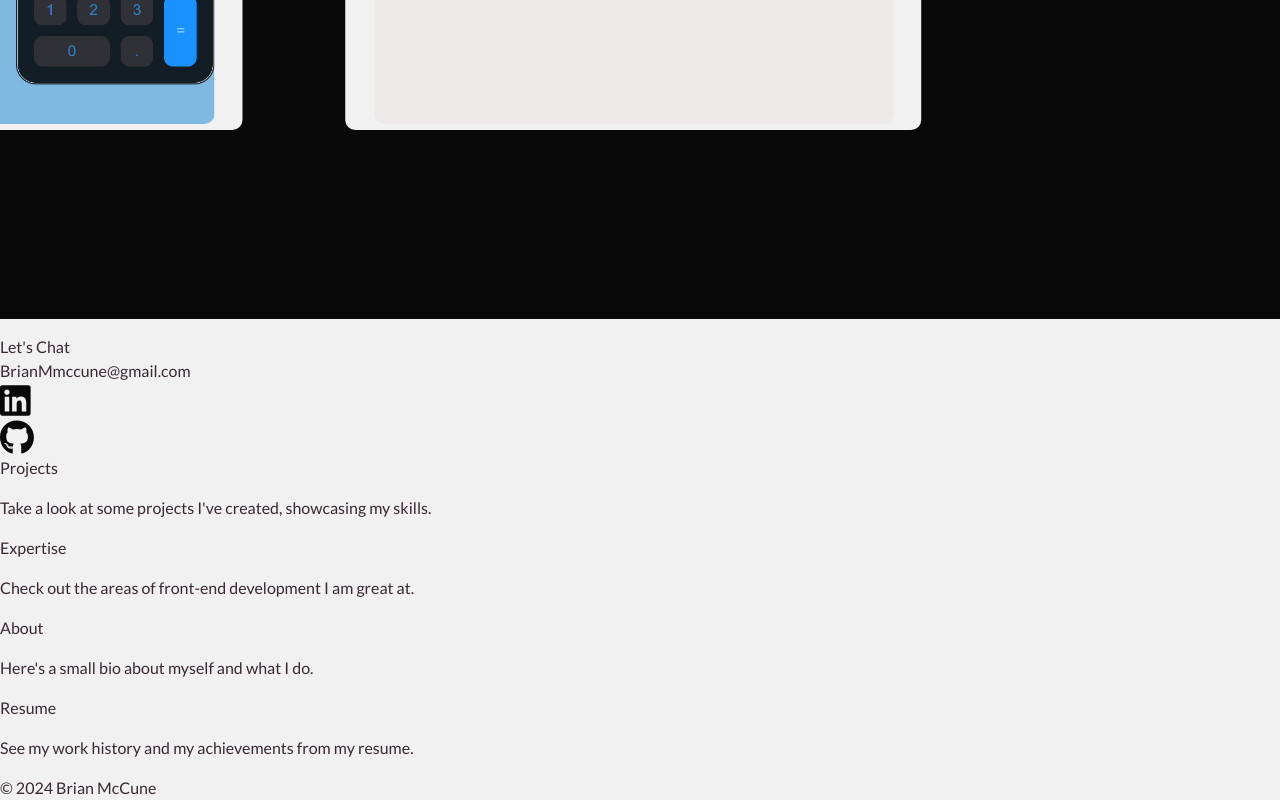
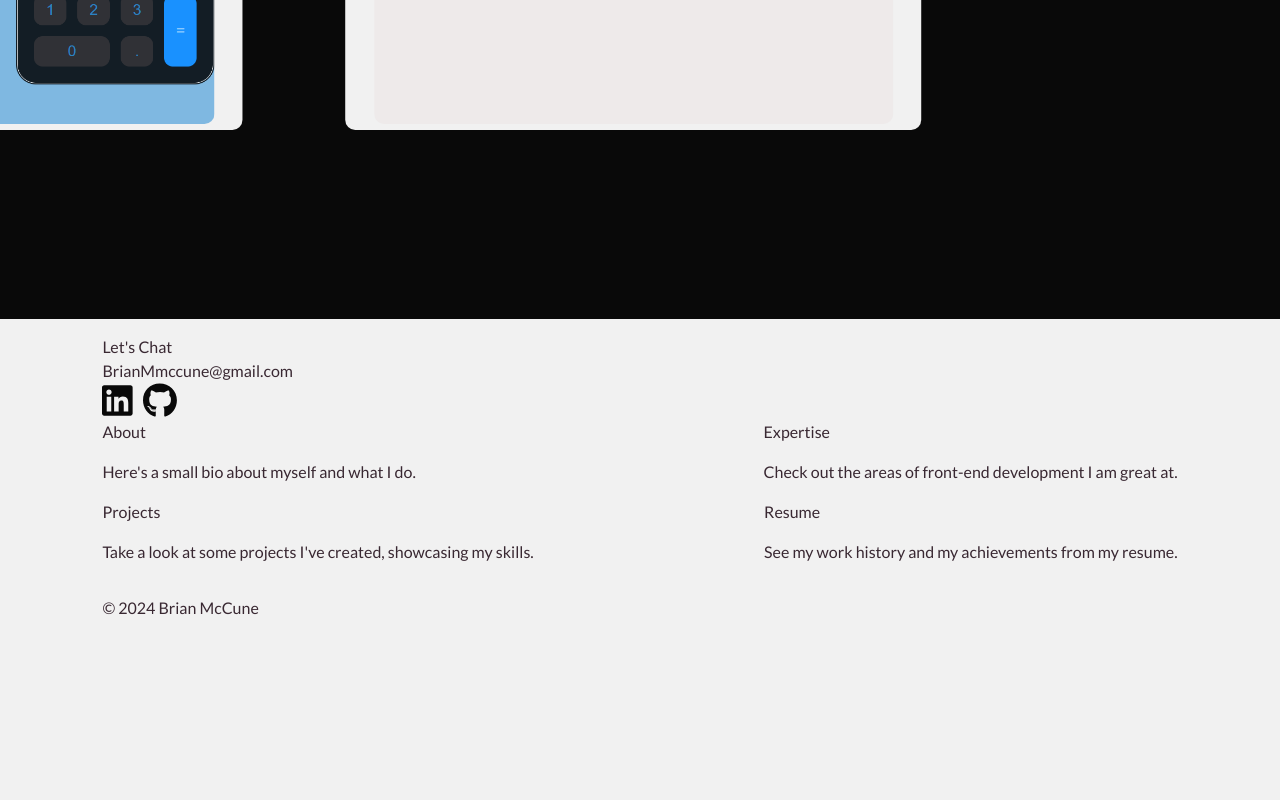
Before and after one commit to BrianMcCune/brianmccune-portfolio, a React (Vite) app: page / in a window 1280 px wide. Shown: the part 4664-5464 px from the top of the page. After the commit the page ends 5284 px from the top, so only its background shows below. Built offline with nearby package versions, Linux system fonts and the light colour scheme.

Commit message:
contact base positioning

```diff
--- a/src/App.css
+++ b/src/App.css
@@ -374,6 +374,30 @@ a:visited {
   font-weight: 700;
 }
 
+.contact {
+  margin-left: 8dvw;
+  margin-right: 8dvw;
+}
+
+.contact > .container {
+  display: flex;
+  flex-direction: column;
+}
+
+.social-media-icons {
+  display: flex;
+  gap: 10px;
+}
+
+.summary-container {
+  display: grid;
+  grid-template-columns: repeat(2, 1fr);
+}
+
+.contact-expertise, .contact-resume {
+  justify-self: right;
+}
+
 @keyframes blink {
   9% {
     opacity: 1;
--- a/src/Contact.jsx
+++ b/src/Contact.jsx
@@ -20,21 +20,23 @@ const Contact = () => {
             </a>
           </div>
         </div>
-        <div className="contact-projects">
-          <div>Projects</div>
-          <p>Take a look at some projects I've created, showcasing my skills.</p>
+        <div className='summary-container'>
+          <div className="contact-about">
+            <div>About</div>
+            <p>Here's a small bio about myself and what I do.</p>
           </div>
           <div className="contact-expertise">
             <div>Expertise</div>
             <p>Check out the areas of front-end development I am great at.</p>
           </div>
-        <div className="contact-about">
-          <div>About</div>
-          <p>Here's a small bio about myself and what I do.</p>
+          <div className="contact-projects">
+            <div>Projects</div>
+            <p>Take a look at some projects I've created, showcasing my skills.</p>
           </div>
           <div className="contact-resume">
             <div>Resume</div>
             <p>See my work history and my achievements from my resume.</p>
+          </div>
         </div>
       </div>
       <div className="copyright">© 2024 Brian McCune</div>
```
Lines whose indentation alone changed are shown as unchanged.
